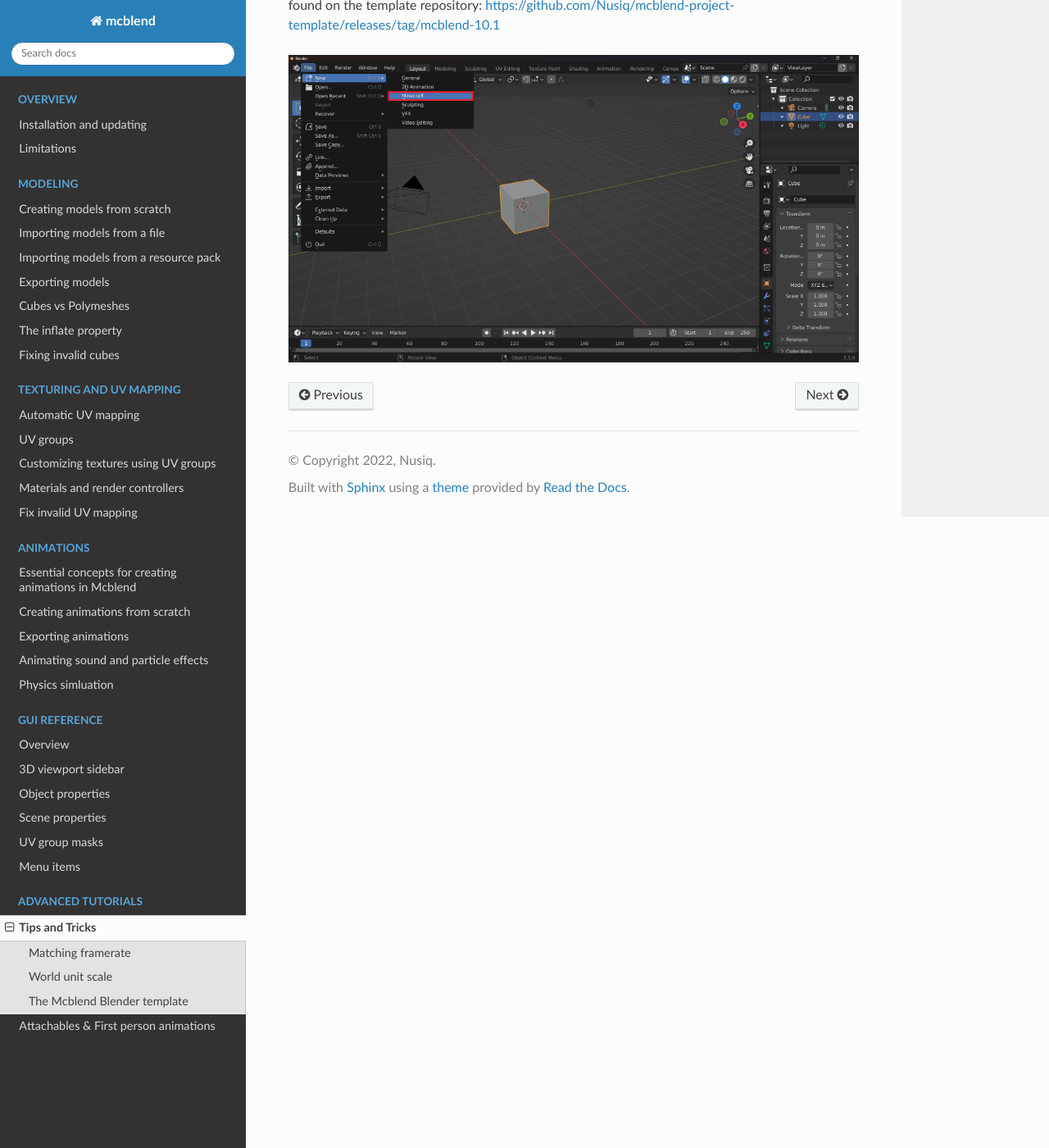
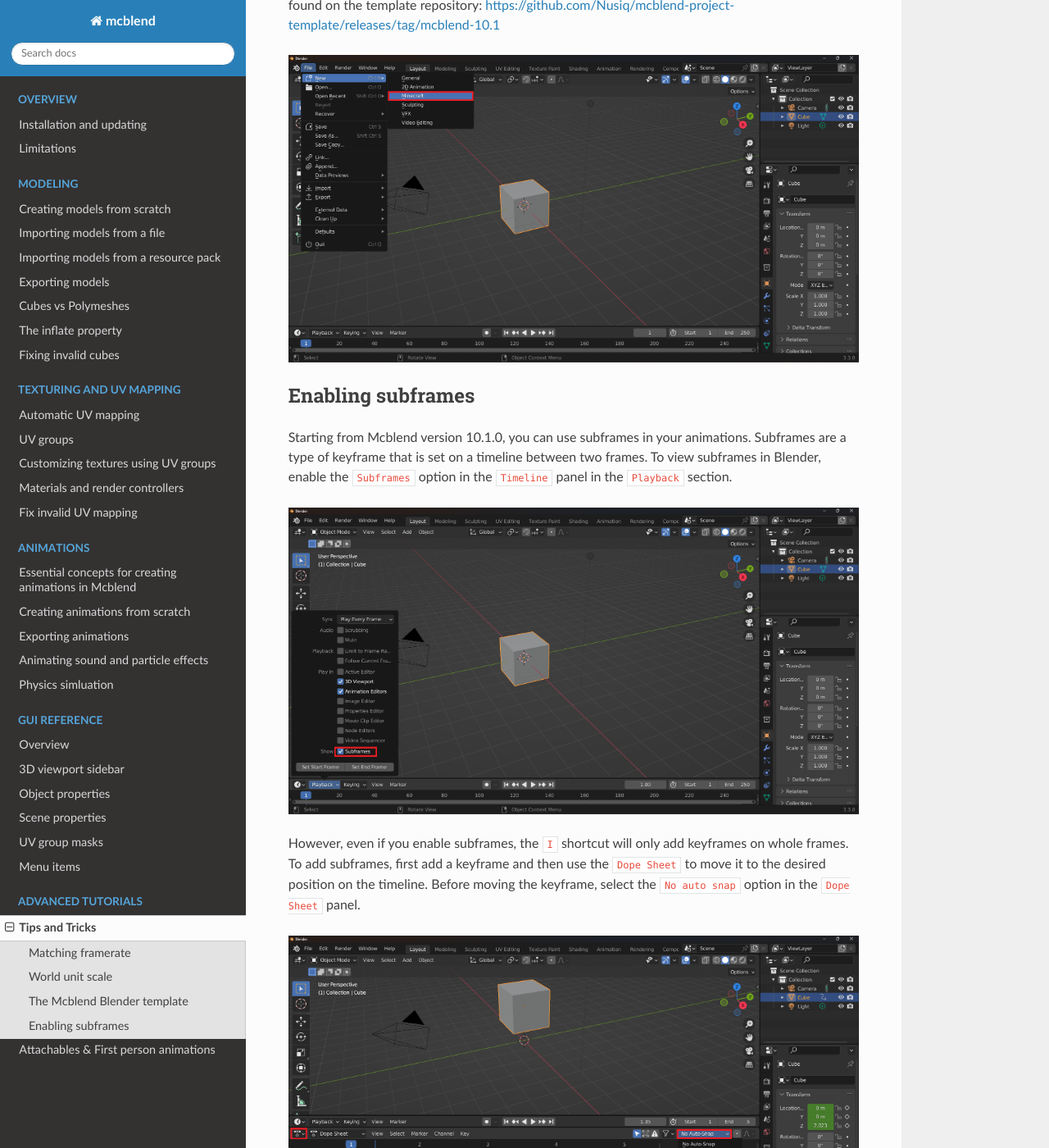
Before and after one commit to Nusiq/mcblend, a Sphinx documentation site: the page built from docs/advanced_tutorials/tips_and_tricks.md, in a window 1280 px wide and 1400 px high, scrolled down 2091 px. Shown: the whole window at 82% size. Built offline with Sphinx 7.4.7 and the Read the Docs theme 2.0.0, drawn with Linux system fonts in a browser that asks for light colours.

Commit message:
Added 'Enabling subframes' to 'Tips & Tricks' documentation page.

```diff
--- a/docs/advanced_tutorials/tips_and_tricks.md
+++ b/docs/advanced_tutorials/tips_and_tricks.md
@@ -29,3 +29,13 @@
 You can download a template project for blender and add it to your `File > New` menu for starting new projects. The description of what the template contains and how to add it to Blender can be found on the template repository: [https://github.com/Nusiq/mcblend-project-template/releases/tag/mcblend-10.1](https://github.com/Nusiq/mcblend-project-template/releases/tag/mcblend-10.1)
 
 ![](/img/advanced_tutorials/template_project_menu.png)
+
+## Enabling subframes
+
+Starting from Mcblend version 10.1.0, you can use subframes in your animations. Subframes are a type of keyframe that is set on a timeline between two frames. To view subframes in Blender, enable the `Subframes` option in the `Timeline` panel in the `Playback` section.
+
+![](/img/advanced_tutorials/subframes_checkbox.png)
+
+However, even if you enable subframes, the `I` shortcut will only add keyframes on whole frames. To add subframes, first add a keyframe and then use the `Dope Sheet` to move it to the desired position on the timeline. Before moving the keyframe, select the `No auto snap` option in the `Dope Sheet` panel.
+
+![](/img/advanced_tutorials/no_auto_snap.png)
```
Also changed, not shown: docs/img/advanced_tutorials/no_auto_snap.png (added), docs/img/advanced_tutorials/subframes_checkbox.png (added).
